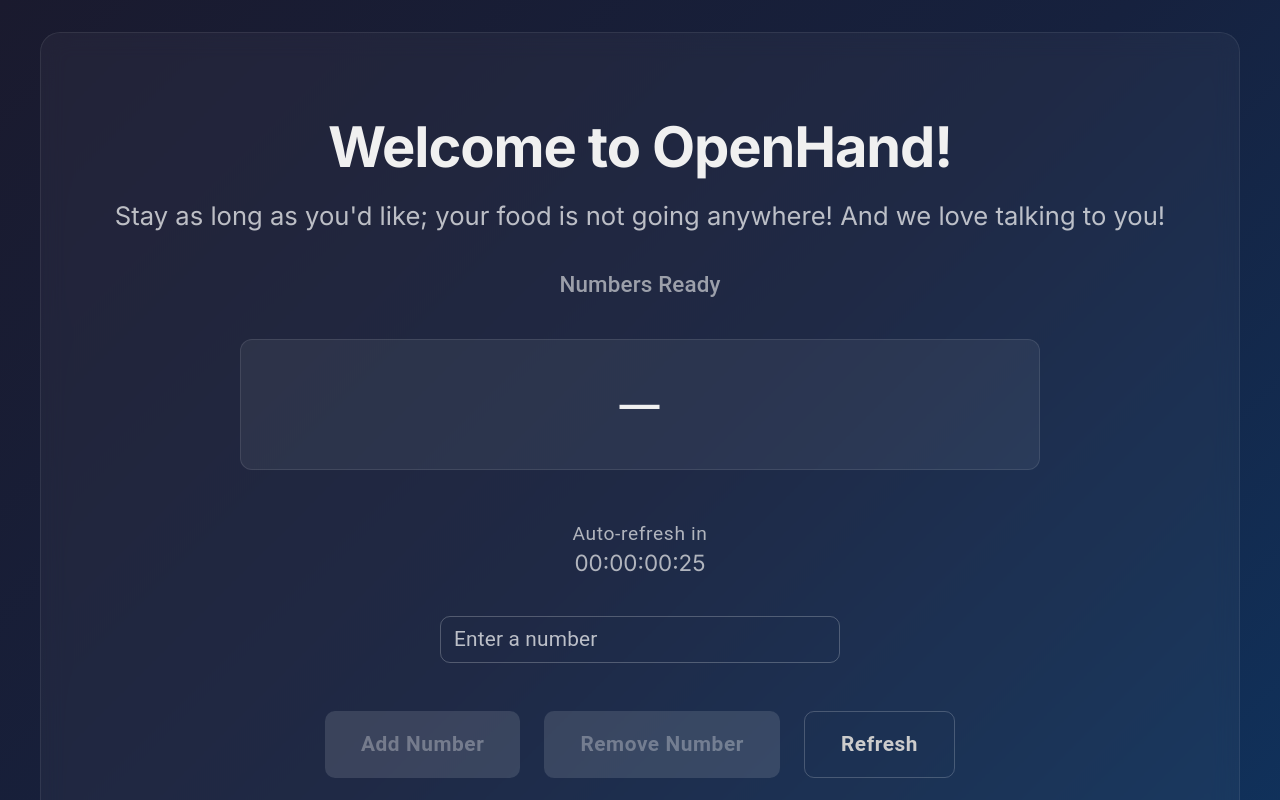
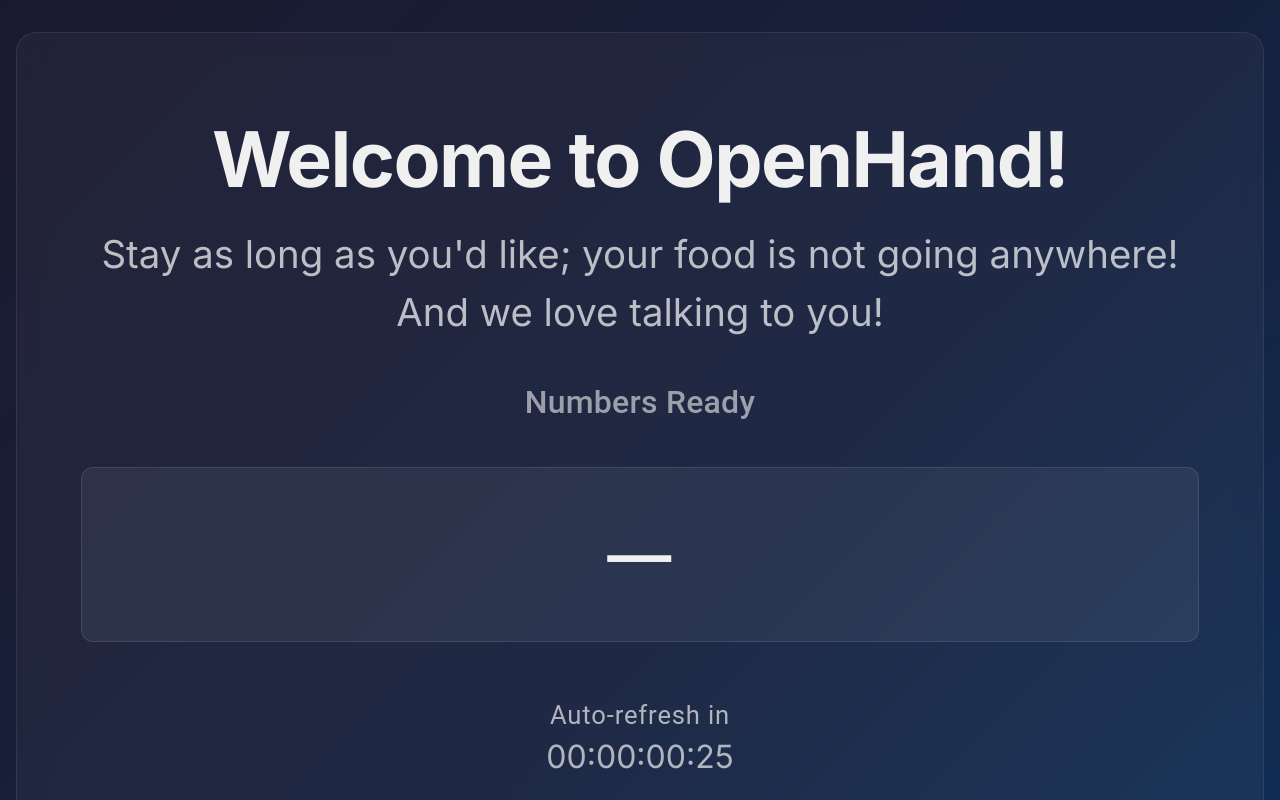
Before and after one commit to OOCAZ/openhand-online-server, a Next.js app: page / in a window 1280 px wide. Shown: the top 800 px of the page. Built offline with nearby package versions, Linux system fonts and the light colour scheme; no server answers; the database is empty.

Commit message:
added better resizing on larger screens

```diff
--- a/src/app/App.css
+++ b/src/app/App.css
@@ -13,7 +13,7 @@
   align-items: center;
   justify-content: center;
   width: 100%;
-  max-width: 1200px;
+  max-width: 1800px;
   min-height: 90vh;
   background: rgba(255, 255, 255, 0.04);
   backdrop-filter: blur(12px);
@@ -24,14 +24,14 @@
 }
 
 .App-header h1 {
-  font-size: clamp(2rem, 5vw, 3.5rem);
+  font-size: clamp(2rem, 6vw, 6rem);
   font-weight: 700;
   margin-bottom: 0.5rem;
   letter-spacing: -0.02em;
 }
 
 .App-header h2 {
-  font-size: clamp(1.1rem, 2.5vw, 1.6rem);
+  font-size: clamp(1.1rem, 3vw, 2.6rem);
   font-weight: 400;
   color: rgba(255, 255, 255, 0.7);
   line-height: 1.5;
@@ -42,15 +42,15 @@
   background: rgba(255, 255, 255, 0.06);
   border: 1px solid rgba(255, 255, 255, 0.1);
   border-radius: 12px;
-  padding: 2rem 3rem;
+  padding: 2.5rem 3.5rem;
   margin: 1.5rem 0;
-  min-height: 5rem;
+  min-height: 6rem;
   width: 100%;
-  max-width: 800px;
+  max-width: 1200px;
   display: flex;
   align-items: center;
   justify-content: center;
-  font-size: clamp(1.4rem, 4vw, 2.5rem);
+  font-size: clamp(1.4rem, 5vw, 4.5rem);
   font-weight: 600;
   letter-spacing: 0.02em;
   word-break: break-word;
@@ -62,7 +62,7 @@
   align-items: center;
   margin: 1rem 0 2rem;
   opacity: 0.7;
-  font-size: clamp(1rem, 2vw, 1.4rem);
+  font-size: clamp(1rem, 2.5vw, 2rem);
 }
 
 .button-group {
@@ -78,17 +78,55 @@
 @media (min-width: 1200px) {
   .App-header {
     padding: 5rem 4rem;
-    gap: 0.5rem;
+    gap: 0.75rem;
   }
 
   .numbers-display {
-    padding: 2.5rem 4rem;
-    min-height: 6rem;
+    padding: 3rem 4rem;
+    min-height: 8rem;
   }
 
   .button-group {
     gap: 1.5rem;
     margin-top: 2.5rem;
+  }
+}
+
+/* Extra-large screens / big TVs (1080p and up) */
+@media (min-width: 1920px) {
+  .App {
+    padding: 3rem 2rem;
+  }
+
+  .App-header {
+    max-width: 2400px;
+    padding: 6rem 5rem;
+    gap: 1rem;
+  }
+
+  .App-header h1 {
+    font-size: clamp(4rem, 6vw, 8rem);
+  }
+
+  .App-header h2 {
+    font-size: clamp(2rem, 3vw, 3.4rem);
+    max-width: 60ch;
+  }
+
+  .numbers-display {
+    max-width: 1600px;
+    min-height: 10rem;
+    padding: 4rem 5rem;
+    font-size: clamp(3rem, 5vw, 6rem);
+  }
+
+  .countdown-section {
+    font-size: clamp(1.6rem, 2.5vw, 2.6rem);
+  }
+
+  .button-group {
+    gap: 2rem;
+    margin-top: 3rem;
   }
 }
 
--- a/src/app/page.js
+++ b/src/app/page.js
@@ -29,8 +29,8 @@
         root: {
           textTransform: "none",
           fontWeight: 600,
-          padding: "14px 36px",
-          fontSize: "clamp(1rem, 2vw, 1.3rem)",
+          padding: "18px 48px",
+          fontSize: "clamp(1.1rem, 2.5vw, 2rem)",
         },
       },
     },
@@ -38,21 +38,21 @@
       styleOverrides: {
         root: {
           width: "100%",
-          maxWidth: "400px",
+          maxWidth: "600px",
         },
       },
     },
     MuiInputBase: {
       styleOverrides: {
         root: {
-          fontSize: "clamp(1rem, 2vw, 1.3rem)",
+          fontSize: "clamp(1.1rem, 2.5vw, 2rem)",
         },
       },
     },
     MuiInputLabel: {
       styleOverrides: {
         root: {
-          fontSize: "clamp(1rem, 2vw, 1.3rem)",
+          fontSize: "clamp(1.1rem, 2.5vw, 2rem)",
         },
       },
     },
@@ -160,7 +160,7 @@
             we love talking to you!{" "}
           </h2>
 
-          <Typography variant="subtitle2" sx={{ opacity: 0.6, mb: 0.5, fontSize: "clamp(1rem, 2vw, 1.4rem)" }}>
+          <Typography variant="subtitle2" sx={{ opacity: 0.6, mb: 0.5, fontSize: "clamp(1rem, 2.5vw, 2.2rem)" }}>
             Numbers Ready
           </Typography>
           <div className="numbers-display" data-testid="numbers">
@@ -168,7 +168,7 @@
           </div>
 
           <div className="countdown-section">
-            <Typography variant="caption" sx={{ fontSize: "clamp(0.9rem, 1.5vw, 1.2rem)" }}>
+            <Typography variant="caption" sx={{ fontSize: "clamp(0.9rem, 2vw, 1.8rem)" }}>
               Auto-refresh in
             </Typography>
             <Countdown date={countdownDate} />
```
